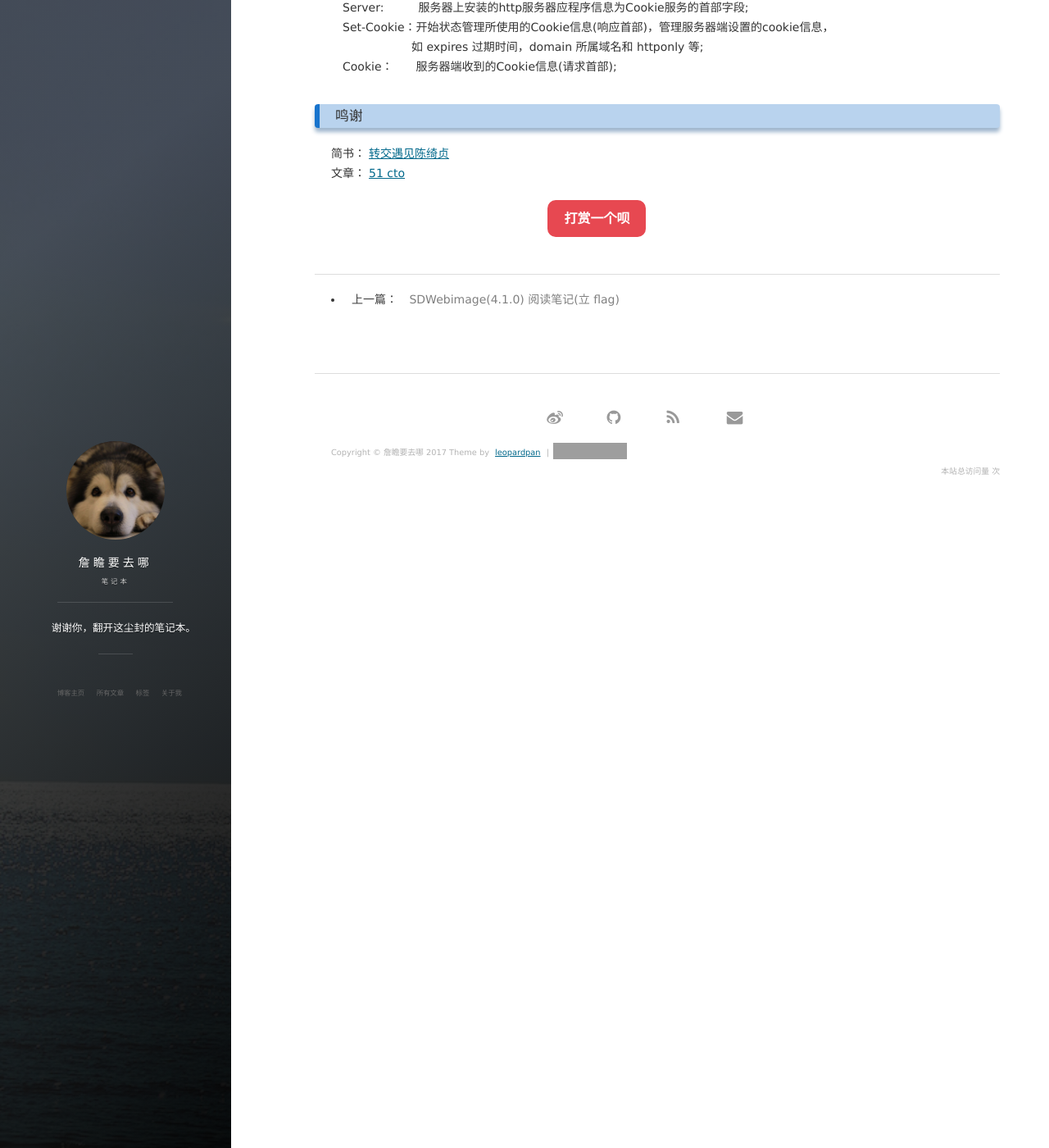
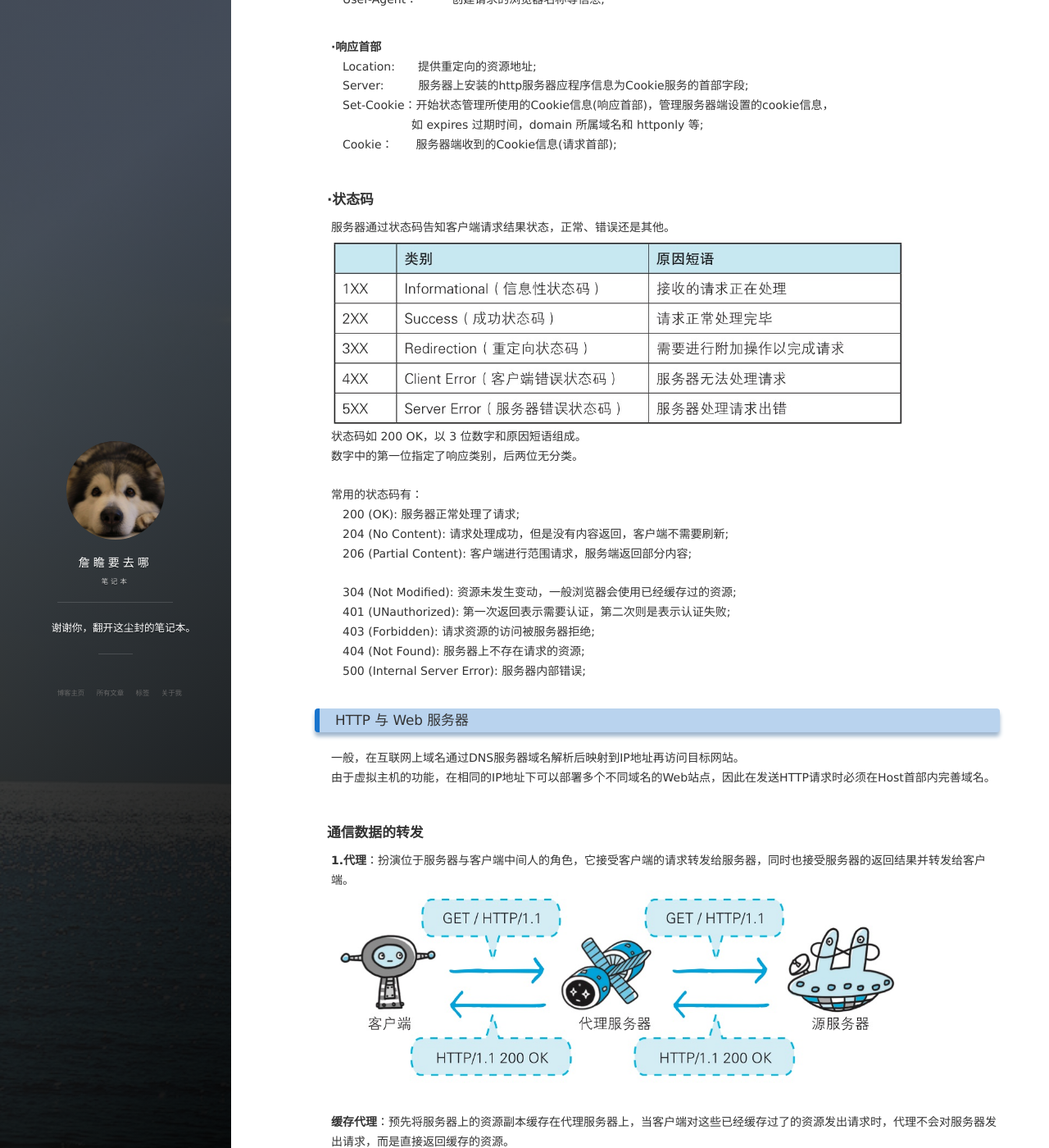
Before and after one commit to errnull/errnull.github.io, a Jekyll site: the page built from _posts/2017-08-23-TuJieHTTPReadingNote.md, in a window 1280 px wide and 1400 px high, scrolled down 9525 px. Shown: the whole window at 82% size. Built offline with Jekyll 4.4.1, drawn with Linux system fonts in a browser that asks for light colours; nearby versions of some CDN libraries; comment, search, counter and statistics services are not loaded; some of the changed text lies outside the part shown; grey boxes are pictures that could not be loaded.

Commit message:
图解 HTTP 阅读笔记第一篇

```diff
--- a/_posts/2017-08-23-TuJieHTTPReadingNote.md
+++ b/_posts/2017-08-23-TuJieHTTPReadingNote.md
@@ -1,8 +1,8 @@
 ---
 layout: post
-title: 《图解 HTTP》阅读笔记(立 flag)
+title: 《图解 HTTP》阅读笔记 一
 date: 2017-08-23
-tags:  Internet
+tags:  Net
 ---
 
 <br><br>
@@ -107,8 +107,9 @@ GET 和 POST 本质上就是 TCP 链接，并无差别。但是由于 HTTP 的
 
 #### **·In addition**
 
-GET 和 POST 还有一个重大区别，简单来说：<br>
-GET 产生一个 TCP 数据包，POST 产生两个 TCP 数据包。<br>
+GET 和 POST 还有一个重大区别，<br><br>
+简单来说：<br>
+GET 产生一个 TCP 数据包，POST 产生两个 TCP 数据包。<br><br>
 长的说：<br>
 对于 GET 方式的请求，浏览器会把 http header 和 data 一并发送出去，服务器响应200(返回数据);<br>
 而对于 POST，浏览器先发送 header，服务器响应 100 continue，浏览器再发送 data，服务器响应 200 ok(返回数据)。<br>
@@ -132,6 +133,7 @@ GET 产生一个 TCP 数据包，POST 产生两个 TCP 数据包。<br>
 报文分为报文首部和报文主体,报文首部一般有四种：通用首部，请求首部，响应首部和实体首部；<br>
 在客户端与服务器之间进行通信过程中，无论是请求首部还是响应首部都能起到传递额外重要信息的作用，<br>
 如报文主体大小，所使用的的语言和认证信息等等。<br>
+一般通过 CPU 编码提升传输效率，也会对报文进行压缩、分割。<br>
 ![](/images/posts/jekyll/2017-08-23-TuJieHTTPReadingNote-07.jpg)
 <br><br>
 
@@ -159,8 +161,51 @@ GET 产生一个 TCP 数据包，POST 产生两个 TCP 数据包。<br>
 　Cookie：　　服务器端收到的Cookie信息(请求首部);
 <br><br>
 
+#### **·状态码**
 
-### 鸣谢
+服务器通过状态码告知客户端请求结果状态，正常、错误还是其他。<br>
+![](/images/posts/jekyll/2017-08-23-TuJieHTTPReadingNote-12.jpg)
+状态码如 200 OK，以 3 位数字和原因短语组成。<br>
+数字中的第一位指定了响应类别，后两位无分类。<br><br>
+常用的状态码有：<br>
+　200 (OK): 服务器正常处理了请求;<br>
+　204 (No Content): 请求处理成功，但是没有内容返回，客户端不需要刷新;<br>
+　206 (Partial Content): 客户端进行范围请求，服务端返回部分内容;
+　<br><br>
+　304 (Not Modified): 资源未发生变动，一般浏览器会使用已经缓存过的资源;<br>
+　401 (UNauthorized): 第一次返回表示需要认证，第二次则是表示认证失败;<br>
+　403 (Forbidden): 请求资源的访问被服务器拒绝;<br>
+　404 (Not Found): 服务器上不存在请求的资源;<br>
+　500 (Internal Server Error): 服务器内部错误;
+<br><br>
+
+### HTTP 与 Web 服务器
+
+一般，在互联网上域名通过DNS服务器域名解析后映射到IP地址再访问目标网站。<br>
+由于虚拟主机的功能，在相同的IP地址下可以部署多个不同域名的Web站点，因此在发送HTTP请求时必须在Host首部内完善域名。
+<br><br>
+
+#### **通信数据的转发**
+
+**1.代理**：扮演位于服务器与客户端中间人的角色，它接受客户端的请求转发给服务器，同时也接受服务器的返回结果并转发给客户端。
+![](/images/posts/jekyll/2017-08-23-TuJieHTTPReadingNote-13.jpg)
+<br>
+
+**缓存代理**：预先将服务器上的资源副本缓存在代理服务器上，当客户端对这些已经缓存过了的资源发出请求时，代理不会对服务器发出请求，而是直接返回缓存的资源。
+<br><br>
+**2.网关**：接收客户端发送过来的请求，并自行进行处理，利用网关可以将 http 请求转化为其他通讯协议，可以提高通信的安全性。
+![](/images/posts/jekyll/2017-08-23-TuJieHTTPReadingNote-14.jpg)
+<br>
+
+**3.隧道**：用于保持客户端与服务器端通信连接的应用程序，会使用 SSL 等加密手段进行通信，用于保证客户端与服务器之间通信的安全。
+![](/images/posts/jekyll/2017-08-23-TuJieHTTPReadingNote-15.jpg)
+<br><br>
+第七章开始进入 HTTPS 部分，<br>
+篇幅太大，所以在下一篇文章中摊开来讲。
+
+<br><br>
+
+### 参考
 
 简书：[转交遇见陈绮贞](http://www.jianshu.com/u/5a89cd7d45c9)<br>
 文章：[51 cto ](http://www.techweb.com.cn/network/system/2016-10-11/2407736.shtml)
```
Also changed, not shown: other parts of _posts/2017-08-23-TuJieHTTPReadingNote.md (+1 -1 lines), _posts/2017-08-23-TuJieHTTPReadingNote2.md (added, +8 -0 lines), images/posts/jekyll/2017-08-23-TuJieHTTPReadingNote-12.jpg (added), images/posts/jekyll/2017-08-23-TuJieHTTPReadingNote-13.jpg (added), images/posts/jekyll/2017-08-23-TuJieHTTPReadingNote-14.jpg (added), images/posts/jekyll/2017-08-23-TuJieHTTPReadingNote-15.jpg (added).
